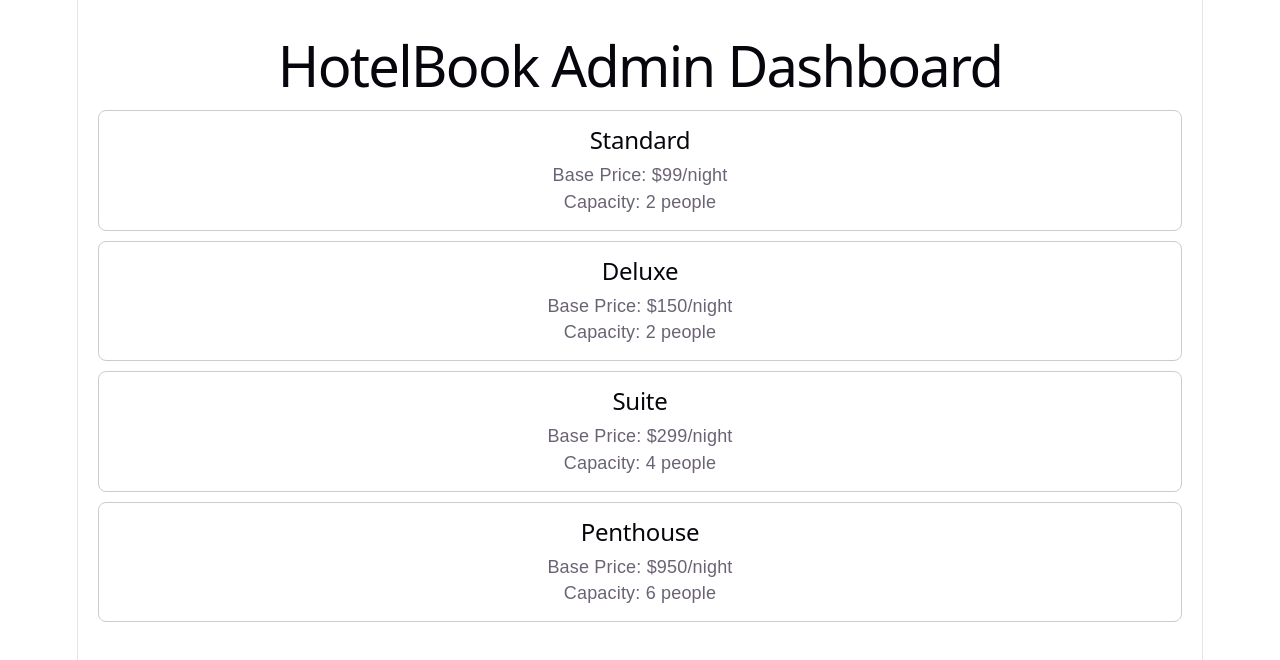
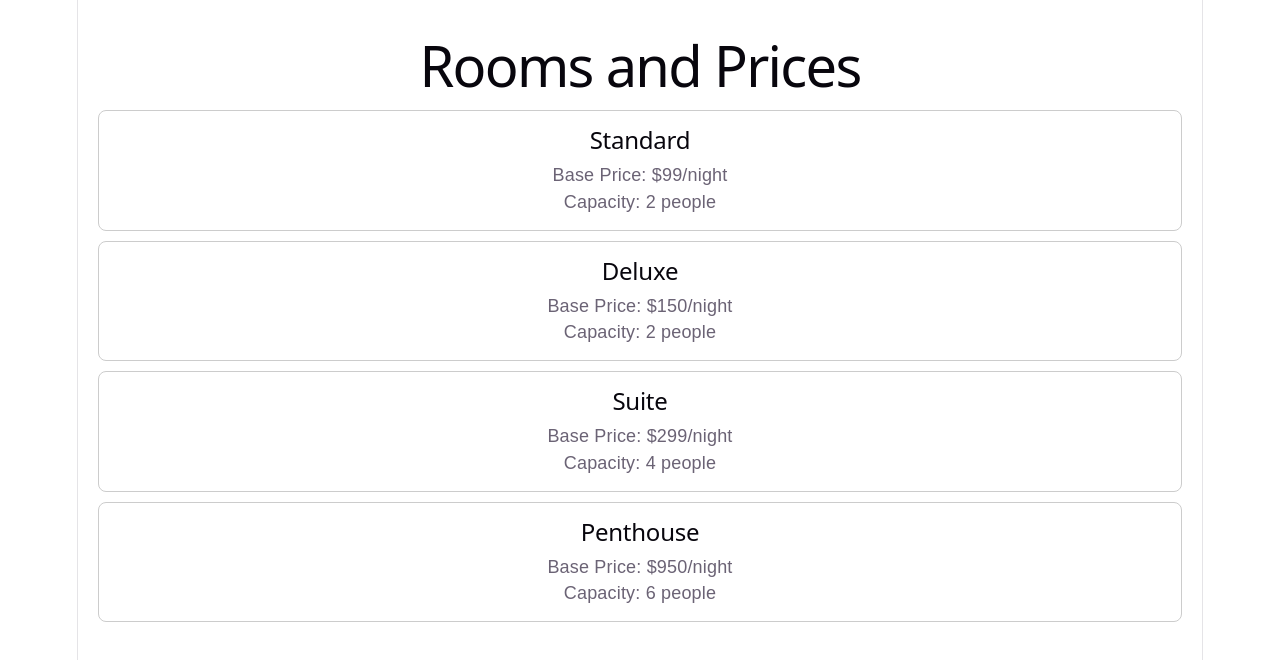
Before and after one commit to Dinisvillareal/HotelBook, a React (Vite) app: page / in a window 1280 px wide. Shown: the top 660 px of the page. Built offline with nearby package versions, Linux system fonts and the light colour scheme.

Commit message:
rooms and prices

```diff
--- a/src/App.jsx
+++ b/src/App.jsx
@@ -30,7 +30,7 @@ function App() {
 
   return (
     <div style={{ padding: '20px', fontFamily: 'sans-serif' }}>
-      <h1>HotelBook Admin Dashboard</h1>
+      <h1>Rooms and Prices</h1>
 
       {roomTypes.length === 0 ? (
         <p>Loading rooms...</p>
```
